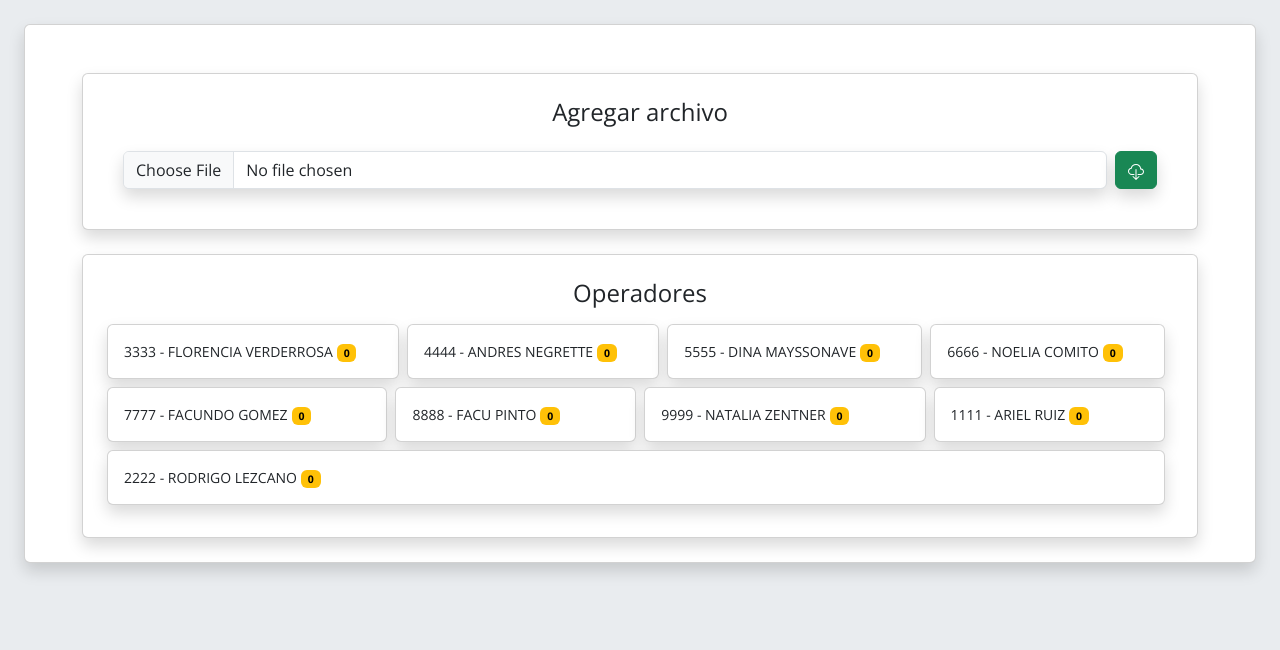
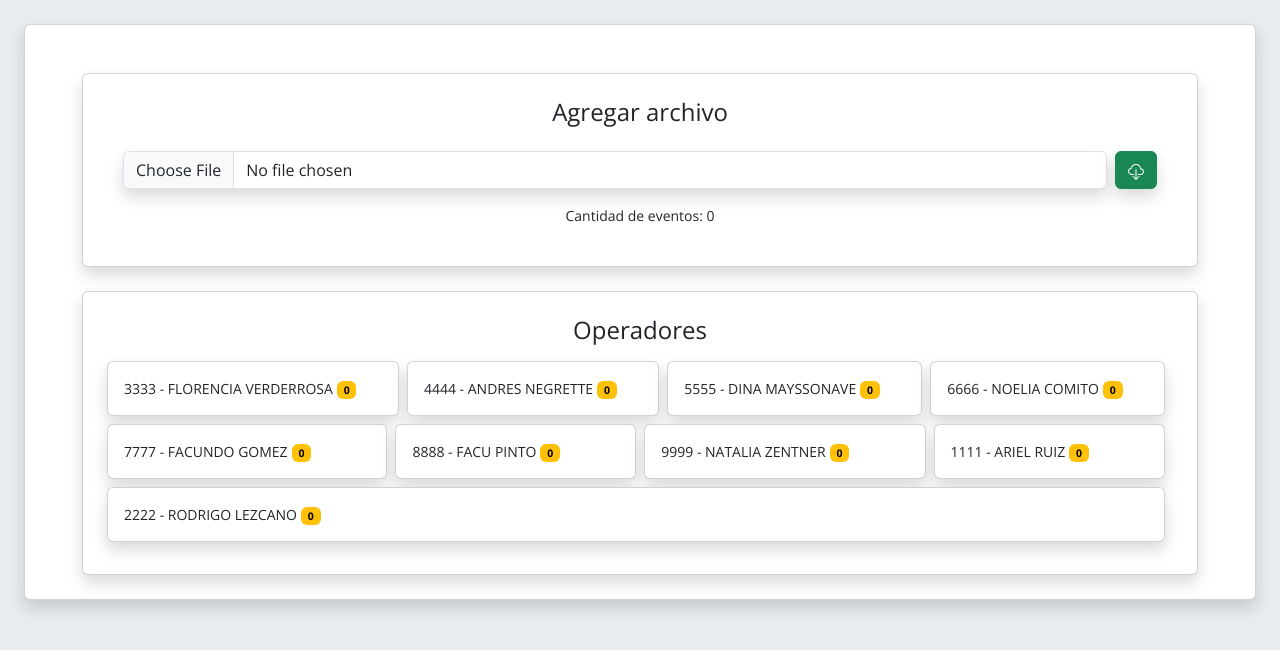
Before and after one commit to Andres-ann/asignacion-pedidos, a React (Create React App) app: page / in a window 1280 px wide. Shown: the top 650 px of the page. Built offline with nearby package versions, Linux system fonts and the light colour scheme.

Commit message:
Se agrega contador de eventos

```diff
--- a/src/components/ExcelReader.js
+++ b/src/components/ExcelReader.js
@@ -1,9 +1,7 @@
 import React, { useState, useEffect } from 'react';
 import * as XLSX from 'xlsx';
 import { CloudDownload } from 'react-bootstrap-icons';
-import $ from 'jquery';
 import 'datatables.net-dt/css/jquery.dataTables.min.css';
-import language from 'datatables.net-plugins/i18n/es-ES.mjs';
 import 'datatables.net';
 
 import OperadoresList from './OperadoresList';
@@ -16,6 +14,7 @@ function ExcelReader() {
   const [tableData, setTableData] = useState([]);
   const [operadoresSum, setOperadoresSum] = useState({});
   const [currentOperadores] = useState({});
+  const [lineCount, setLineCount] = useState(0);
 
   useEffect(() => {
     const today = new Date();
@@ -26,14 +25,10 @@ function ExcelReader() {
   }, []);
 
   useEffect(() => {
-    if (filteredData) {
-      if (!$.fn.DataTable.isDataTable('#dataTable')) {
-        $('#dataTable').DataTable({
-          language: language,
-        });
-      }
+    if (tableData) {
+      setLineCount(tableData.length);
     }
-  }, [filteredData]);
+  }, [tableData]);
 
   const handleFileChange = (e) => {
     const file = e.target.files[0];
@@ -111,6 +106,7 @@ function ExcelReader() {
                 <CloudDownload />
               </button>
             </div>
+            <p>Cantidad de eventos: {lineCount}</p>
           </div>
         </div>
         <OperadoresList
```
